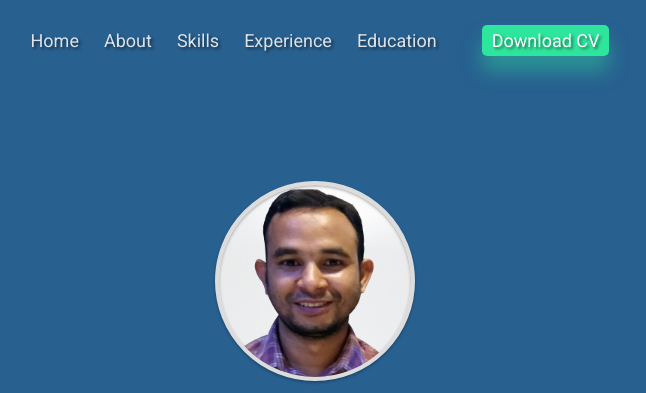
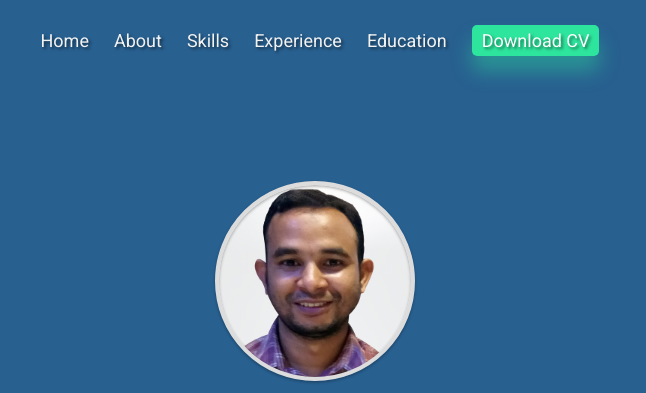
Before and after one commit to bablukpik/portfolio-html-css-js, a plain HTML site: page index.html in a window 1280 px wide. Shown: the top 393 px of the page, without its empty margins (325-971 px from the left). Drawn offline with Linux system fonts and the light colour scheme.

Commit message:
main: cta margin fixed

```diff
--- a/styles/common.style.css
+++ b/styles/common.style.css
@@ -84,7 +84,7 @@ header nav ul {
 
 header nav ul li a {
   text-decoration: none;
-  color: #dae2eb;
+  color: #f2f2f2;
   padding: 1rem;
   text-shadow: 2px 2px 3px rgba(0,0,0,0.5);
 }
@@ -97,7 +97,7 @@ header nav ul li a:focus,
 }
 
 .cta {
-  margin-left: 3rem;
+  margin-left: 1rem;
 }
 
 .cta a {
```
